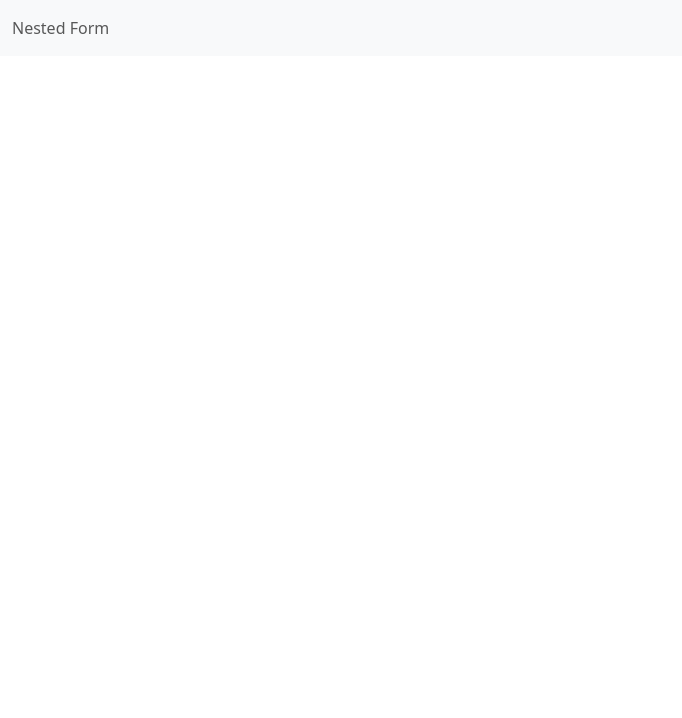
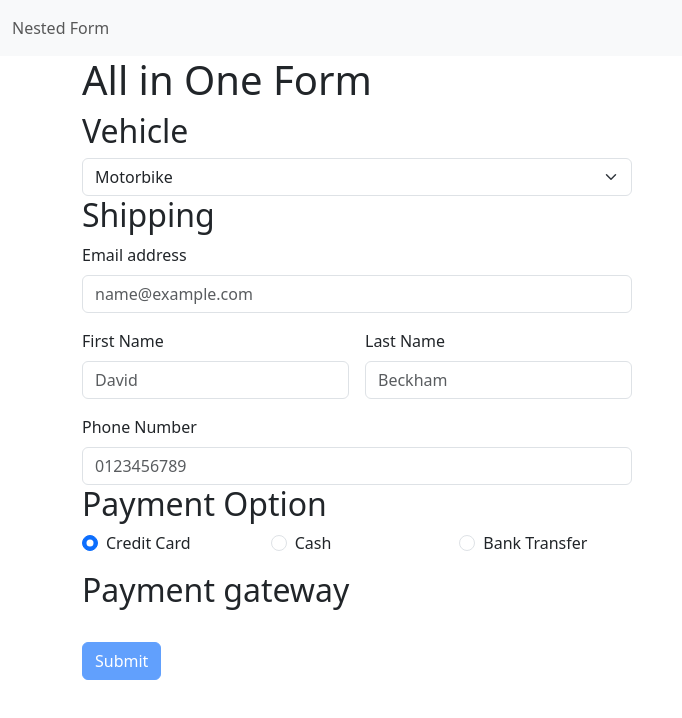
Before and after one commit to nnsan/angular-playground, an Angular app: page /all-in-one in a window 1280 px wide. Before the commit this address led to /. Shown: the top 718 px of the page, without its empty margins (0-682 px from the left). Built offline with nearby package versions, Linux system fonts and the light colour scheme.

Commit message:
Nested form/all in one (#1)
* nested-form - Add all-in-one component

* nested-form: Refactor all-in-one component using ControlContainer

* Nested-form: Update routing.

* nested-form: Clean code

```diff
--- /dev/null
+++ b/projects/nested-form/src/app/all-in-one/all-in-one.component.html
@@ -0,0 +1,9 @@
+<h1>All in One Form</h1>
+<form (submit)="onSubmit(allInOneForm)" #allInOneForm="ngForm">
+  <app-product></app-product>
+  <app-shipment-form></app-shipment-form>
+  <app-payment></app-payment>
+  <div class="col-12">
+    <button class="btn btn-primary mt-4" type="submit" [disabled]="allInOneForm.invalid">Submit</button>
+  </div>
+</form>
--- /dev/null
+++ b/projects/nested-form/src/app/all-in-one/all-in-one.component.ts
@@ -0,0 +1,16 @@
+import { Component } from '@angular/core';
+import { ControlContainer } from '@angular/forms';
+
+@Component({
+  selector: 'app-all-in-one',
+  templateUrl: './all-in-one.component.html',
+  styleUrls: ['./all-in-one.component.scss']
+})
+export class AllInOneComponent {
+
+  constructor() {}
+
+  onSubmit(form: ControlContainer) {
+    console.log(form);
+  }
+}
--- a/projects/nested-form/src/app/app.module.ts
+++ b/projects/nested-form/src/app/app.module.ts
@@ -7,13 +7,15 @@ import { ProductComponent } from './product/product.component';
 import { FormsModule } from '@angular/forms';
 import { ShipmentFormComponent } from './shipment-form/shipment-form.component';
 import { PaymentComponent } from './payment/payment.component';
+import { AllInOneComponent } from './all-in-one/all-in-one.component';
 
 @NgModule({
   declarations: [
     AppComponent,
     ProductComponent,
     ShipmentFormComponent,
-    PaymentComponent
+    PaymentComponent,
+    AllInOneComponent
   ],
   imports: [
     BrowserModule,
--- a/projects/nested-form/src/app/payment/payment.component.html
+++ b/projects/nested-form/src/app/payment/payment.component.html
@@ -1,12 +1,12 @@
 <h2>Payment Option</h2>
-<form class="row g-3" (submit)="onSubmit()" #paymentForm="ngForm">
+<div class="row g-3">
   <div class="col-md-2">
     <input class="form-check-input" type="radio" name="paymentOption" value="creditCard" [(ngModel)]="paymentOption">
     <label class="form-check-label ps-2">
         Credit Card
     </label>
   </div>
-  <div class="col-md-2" *ngIf="product !== '1'">
+  <div class="col-md-2" *ngIf="product == '1'">
     <input class="form-check-input" type="radio" name="paymentOption" value="cash" [(ngModel)]="paymentOption">
     <label class="form-check-label ps-2">
         Cash
@@ -32,7 +32,4 @@
       </ng-container>
     </ng-container>
   </div>
-  <div class="col-12">
-    <button type="submit" class="btn btn-primary mt-4" [disabled]="paymentForm.invalid">Submit</button>
-  </div>
-</form>
+</div>
--- a/projects/nested-form/src/app/payment/payment.component.ts
+++ b/projects/nested-form/src/app/payment/payment.component.ts
@@ -1,5 +1,6 @@
 import { Component, OnInit } from '@angular/core';
-import { LocalStorageService } from '../service/local-storage.service';
+import { ControlContainer } from '@angular/forms';
+import { debounceTime } from 'rxjs';
 
 @Component({
   selector: 'app-payment',
@@ -10,15 +11,14 @@ export class PaymentComponent implements OnInit {
   paymentOption: string = 'creditCard';
   product: string = '';
 
-  constructor(private localStorageService: LocalStorageService) {
-
-  }
+  constructor(private controlContainer: ControlContainer) {}
 
   ngOnInit(): void {
-    this.product = this.localStorageService.getData('productKey')?? '';
-  }
-
-  onSubmit() {
-    console.log(this.paymentOption);
+    // this.product = this.localStorageService.getData('productKey')?? '';
+    this.controlContainer.control?.valueChanges?.pipe(debounceTime(200)).subscribe((value) => {
+      if (this.product !== value.product) {
+        this.product = value.product;
+      }
+    });
   }
 }
--- a/projects/nested-form/src/app/product/product.component.html
+++ b/projects/nested-form/src/app/product/product.component.html
@@ -1,5 +1,5 @@
 <h2>Vehicle</h2>
-<form class="row g-3" (submit)="onSubmit()" #productForm="ngForm">
+<div class="row g-3">
   <div class="col-md-6">
     <select class="form-select" aria-label="Choose product" [(ngModel)]="selectedProduct" required name="product">
       <option value="">Please select a item</option>
@@ -8,7 +8,4 @@
       </ng-container>
     </select>
   </div>
-  <div class="col-12">
-    <button type="submit" class="btn btn-primary mt-4" [disabled]="productForm.invalid">Submit</button>
-  </div>
-</form>
+</div>
--- a/projects/nested-form/src/app/product/product.component.ts
+++ b/projects/nested-form/src/app/product/product.component.ts
@@ -1,6 +1,5 @@
 import { Component, OnInit } from '@angular/core';
-import { LocalStorageService } from '../service/local-storage.service';
-import { Router } from '@angular/router';
+import { ControlContainer, NgForm } from '@angular/forms';
 
 type Product = {
   id: number,
@@ -10,16 +9,14 @@ type Product = {
 @Component({
   selector: 'app-product',
   templateUrl: './product.component.html',
-  styleUrls: ['./product.component.scss']
+  styleUrls: ['./product.component.scss'],
+  viewProviders: [{provide: ControlContainer, useExisting: NgForm}]
 })
 export class ProductComponent implements OnInit {
   products: Array<Product> = [];
   selectedProduct!: number;
 
-  constructor(
-    private localStorage: LocalStorageService,
-    private router: Router
-  ) {}
+  constructor() {}
 
   ngOnInit(): void {
     this.loadProducts();
@@ -30,11 +27,6 @@ export class ProductComponent implements OnInit {
     return item.id;
   }
 
-  public onSubmit() {
-    this.localStorage.saveData('productKey', `${this.selectedProduct}`);
-    this.router.navigate(['shipping'])
-  }
-
   private loadProducts() {
     this.products = [
       {id: 1, name: 'Motorbike'},
--- a/projects/nested-form/src/app/shipment-form/shipment-form.component.html
+++ b/projects/nested-form/src/app/shipment-form/shipment-form.component.html
@@ -1,5 +1,5 @@
 <h2>Shipping</h2>
-<form class="row g-3" (submit)="onSubmit()" #shipping="ngForm">
+<div class="row g-3">
   <div class="col-md-6">
     <label class="form-label">Email address</label>
     <input type="email" name="email" class="form-control" required placeholder="name@example.com" [(ngModel)]="email">
@@ -18,7 +18,4 @@
     <label class="form-label">Phone Number</label>
     <input type="text" name="phone" class="form-control" placeholder="0123456789" [(ngModel)]="phone">
   </div>
-  <div class="col-12">
-    <button type="submit" class="btn btn-primary mt-4" [disabled]="shipping.invalid">Submit</button>
-  </div>
-</form>
+</div>
--- a/projects/nested-form/src/app/shipment-form/shipment-form.component.ts
+++ b/projects/nested-form/src/app/shipment-form/shipment-form.component.ts
@@ -1,10 +1,11 @@
 import { Component } from '@angular/core';
-import { Router } from '@angular/router';
+import { ControlContainer, NgForm } from '@angular/forms';
 
 @Component({
   selector: 'app-shipment-form',
   templateUrl: './shipment-form.component.html',
-  styleUrls: ['./shipment-form.component.scss']
+  styleUrls: ['./shipment-form.component.scss'],
+  viewProviders: [{provide: ControlContainer, useExisting: NgForm}]
 })
 export class ShipmentFormComponent {
   email: string = '';
@@ -12,11 +13,5 @@ export class ShipmentFormComponent {
   lastName: string = '';
   phone: string = '';
 
-  constructor(private router: Router) {
-  }
-
-
-  onSubmit() {
-    this.router.navigate(['payment']);
-  }
+  constructor() {}
 }
```
Also changed, not shown: projects/nested-form/src/app/app-routing.module.ts (+11 -1 lines), projects/nested-form/src/app/all-in-one/all-in-one.component.scss (added), 1 other file (tests, documents, lock files or other folders).
